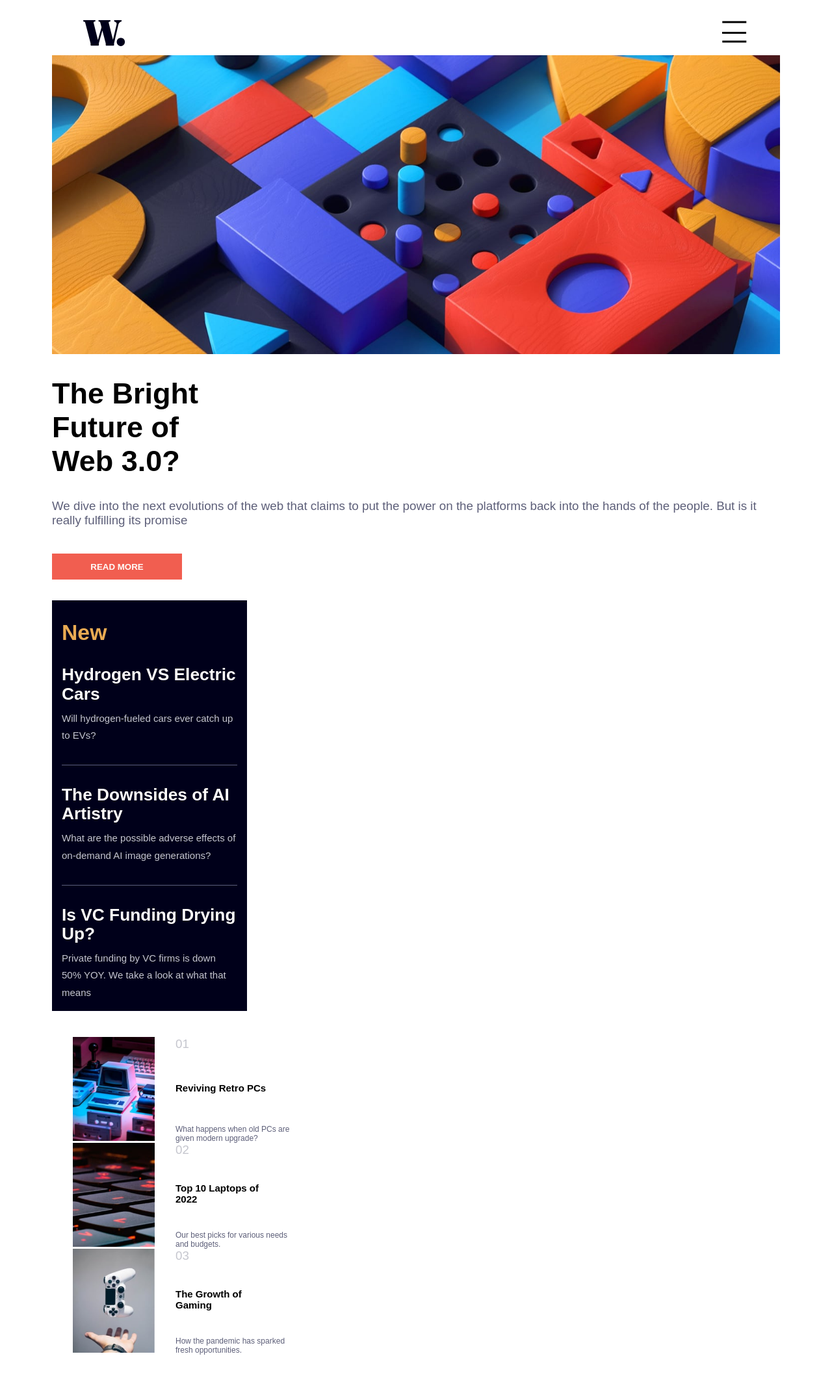
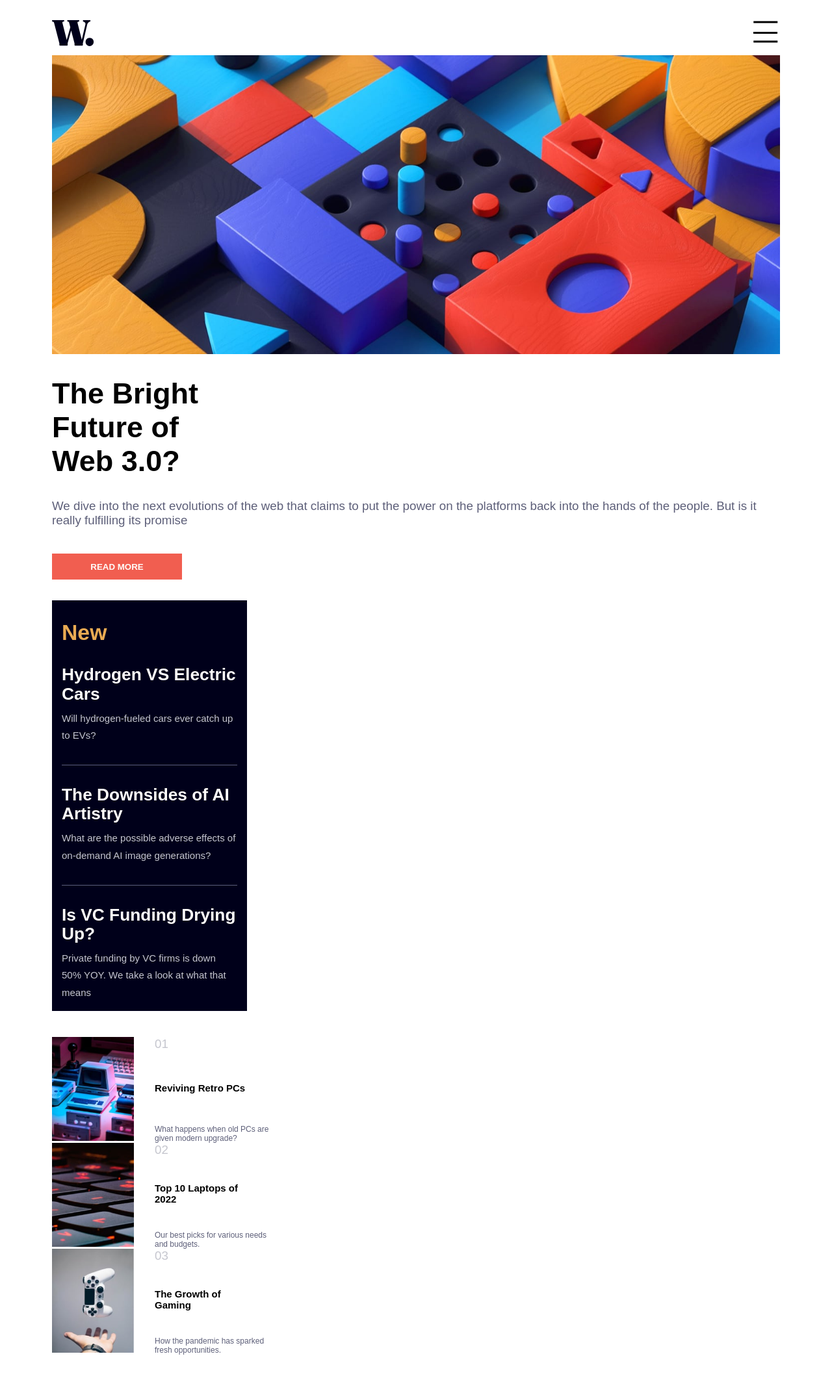
Before and after one commit to UeberProgrammer/front-end-mentor, a website: page news-homepage-main/index.html in a window 1280 px wide. Shown: the whole page at 65% size. Drawn offline with Linux system fonts and the light colour scheme.

Commit message:
Just checked last project and decided to add a max width to main components

```diff
--- a/news-homepage-main/assets/styles/scss/main.scss
+++ b/news-homepage-main/assets/styles/scss/main.scss
@@ -21,7 +21,7 @@ a {
 
 header {
     width: 100%;
-    max-width: 80vw;
+    max-width: 2000px;
     display: flex;
     flex-direction: row;
     justify-content: space-between;
@@ -216,13 +216,15 @@ header {
 
 main {
     width: 100%;
+    max-width: 2000px;
+    margin: 0 auto;
     display: flex;
     flex-direction: column;
     align-items: center;
     .container {
         display: flex;
         flex-direction: column;
-        justify-content: center;
+        justify-content: space-between;
         gap: 4vmin;
         .left_side {
                 display: flex;
@@ -330,15 +332,16 @@ main {
 footer {
     padding-top: 5vmin;
     padding-bottom: 2em;
-    padding-left: 4vmin;
     width: 100%;
+    max-width: 2000px;
+    margin: 0 auto;
     display: flex;
     flex-direction: column;
     justify-content: center;
     .container {
         display: flex;
         flex-direction: column;
-        justify-content: space-around;
+        justify-content: space-between;
         section {
             display: flex;
             flex-direction: row;
```
Also changed, not shown: news-homepage-main/assets/styles/css/main.css, 1 other file.
